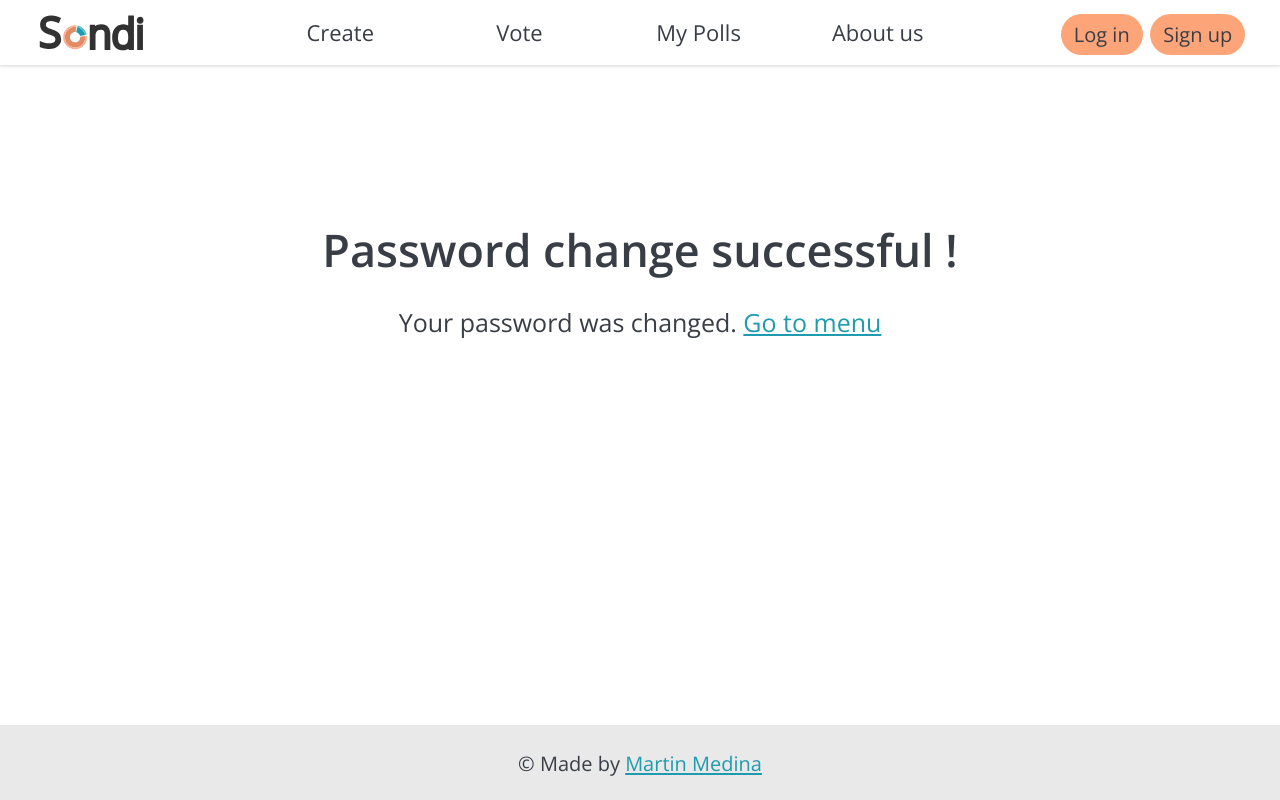
After one commit to medinammartin3/Sondi, a Django app: template authentication/templates/registration/password_change_done.html in a window 1280 px wide. The commit adds this page. Run offline with Django 4.2, Linux system fonts and the light colour scheme; the template is opened without the code that fills it, so the values that code supplies are empty; parts of the project's set-up code (start-up, migrations or seed data) failed here and were passed over; some libraries are stand-ins or nearby versions.

Commit message:
Cutsom password change templates

```diff
--- a/authentication/static/authentication/style.css
+++ b/authentication/static/authentication/style.css
@@ -183,11 +183,11 @@ input:placeholder-shown{
 
 /* --- PASSWORD_RESET_COMPLETE.HTML --- */
 
-#password-reset-confirmation-message{
+.confirmation-message{
     margin-top: 12%;
 }
 
-#password-reset-confirmation-message p{
+.confirmation-message p{
     margin: auto;
     max-width: 80%;
     font-size: 25px;
--- /dev/null
+++ b/authentication/templates/registration/password_change_done.html
@@ -0,0 +1,22 @@
+<!-- PASSWORD CHANGE CONFIRMATION -->
+
+{% extends "base.html" %}
+
+{% block title %}Change Password | Sondi{% endblock %}
+
+{% block css %}
+{% load static %}
+{% static 'authentication/style.css' %}
+{% endblock %}
+
+{% block content %}
+<main>
+    <div class="confirmation-message">
+        <h1>Password change successful !</h1>
+        <p>
+            Your password was changed.
+            <a href="{% url 'home:index' %}" class="link">Go to menu</a>
+        </p>
+    </div>
+</main>
+{% endblock %}
--- a/authentication/templates/registration/password_reset_complete.html
+++ b/authentication/templates/registration/password_reset_complete.html
@@ -1,4 +1,4 @@
-<!-- RESET PASSWORD CONFIRMATION -->
+<!-- PASSWORD RESET CONFIRMATION -->
 
 {% extends "base.html" %}
 
@@ -11,7 +11,7 @@
 
 {% block content %}
 <main>
-    <div id="password-reset-confirmation-message">
+    <div class="confirmation-message">
         <h1>Your new password has been set !</h1>
         <p>
             Your password has been successfully updated.
--- a/authentication/templates/registration/password_reset_confirm.html
+++ b/authentication/templates/registration/password_reset_confirm.html
@@ -1,4 +1,4 @@
-<!-- RESET PASSWORD - CHOOSE NEW PASSWORD -->
+<!-- PASSWORD RESET - CHOOSE NEW PASSWORD -->
 
 {% extends "base.html" %}
 
--- a/authentication/templates/registration/password_reset_done.html
+++ b/authentication/templates/registration/password_reset_done.html
@@ -1,4 +1,4 @@
-<!-- RESET PASSWORD EMAIL SENT -->
+<!-- PASSWORD RESET EMAIL SENT -->
 
 {% extends "base.html" %}
 
--- a/authentication/urls.py
+++ b/authentication/urls.py
@@ -10,6 +10,9 @@ from . import views
 urlpatterns = [
     path("signup/", views.SignUpView.as_view(), name="signup"),
     path("login/", views.LoginView.as_view(), name="login"),
+    # Password reset
     path("password_reset/", views.PasswordResetView.as_view(), name="password_reset"),
     path("reset/<uidb64>/<token>/", views.PasswordResetConfirmView.as_view(), name="password_reset_confirm"),
+    # Password change
+    path("password_change/", views.PasswordChangeView.as_view(), name="password_change"),
 ]
```
Also changed, not shown: authentication/forms.py (+23 -0 lines), authentication/templates/registration/password_change_form.html (renamed from authentication/templates/registration/password_reset_form.html, +6 -6 lines), authentication/views.py (+14 -1 lines).
